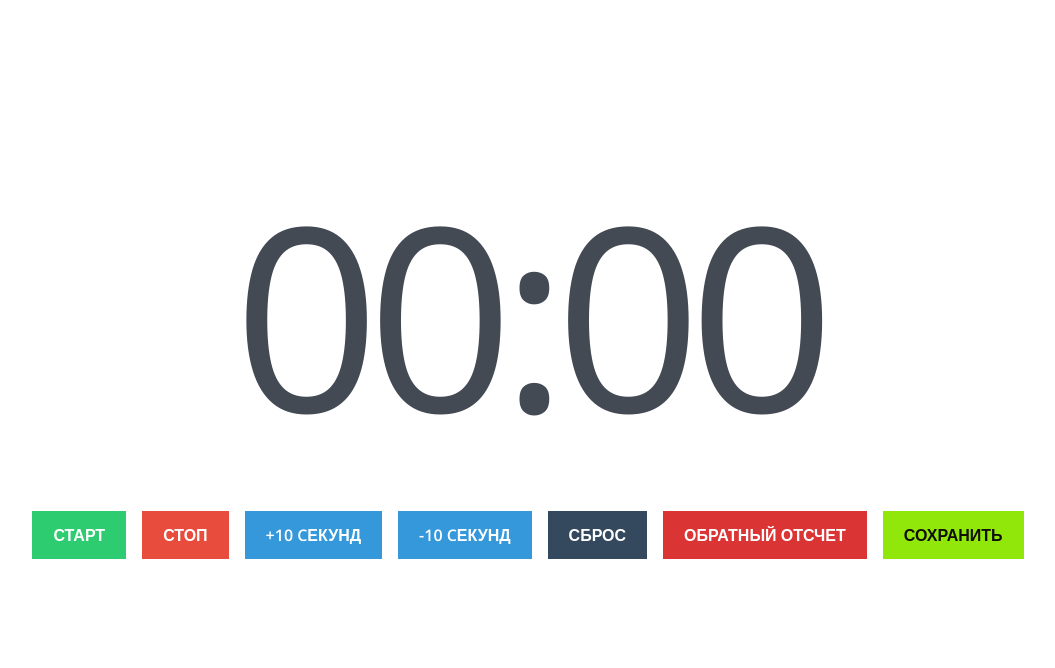
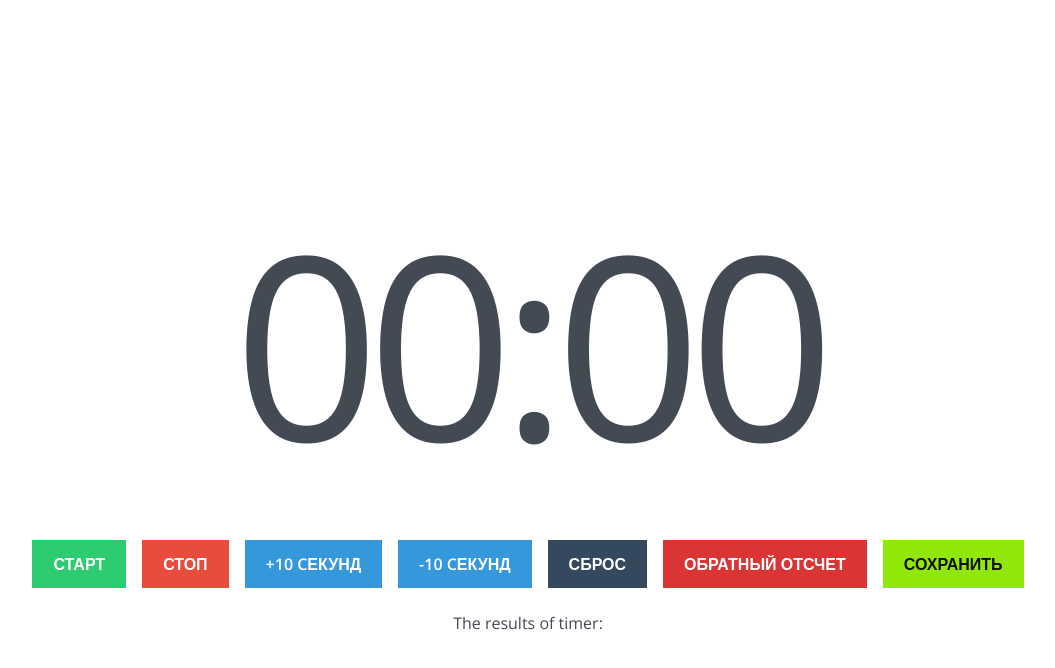
Before and after one commit to AkulichVladislav25/tasks, a plain HTML site: page 01_javascript/index.html in a window 1280 px wide. Both pictures are taken after a click on the button "СОХРАНИТЬ". Shown: the whole page, without its empty margins (112-1167 px from the left). Drawn offline with nearby package versions, Linux system fonts and the light colour scheme.

Commit message:
Begin to do divs

```diff
--- a/01_javascript/index.html
+++ b/01_javascript/index.html
@@ -21,22 +21,7 @@
             <button class="reverse button">Обратный отсчет</button>
             <button class="save button">Сохранить</button>
         </div>
-        <div class="table">
-            <table>
-                <tr>
-                    <td>&nbsp;</td>
-                    <td>&nbsp;</td>
-                </tr>
-                <tr>
-                    <td>&nbsp;</td>
-                    <td>&nbsp;</td>
-                </tr>
-                <tr>
-                    <td>&nbsp;</td>
-                    <td>&nbsp;</td>
-                </tr>
-            </table>
-        </div>
+        <div id="div1">The results of timer:</div>
     </main>
 
     <script src="index.js"></script>
--- a/01_javascript/index.js
+++ b/01_javascript/index.js
@@ -80,28 +80,18 @@ function reverseTimer() {
     oneSecond = -oneSecond;
 }
 
-function table() {
-    var array_table = [];
-    for (var i = 0; i < 5; i++) {
-        array_table[i] = [];
-        for (var j = 0; j < 5; j++) {
-            array_table[i][j] = j;
-        }
-    }
-    var code = '<table align="center" border="2" width="65%" height="45%" bordercolor="#000000" cellspacing="10" cellpadding="10" bgcolor="#fde910">';
-    for (var i = 0; i < array_table.length; i++) {
-        code += '<tr>';
-        for (var j = 0; j < array_table[i].length; j++) {
-            code += '<td>' + array_table[i][j] + '</td>';
-        }
-        code += '</tr>';
-    }
-    code += '</table>';
-    var elem = document.getElementById("content");
+document.body.onload = addElement;
+
+function addElement() {
+    let newDiv = document.createElement("div");
+    let newContent = document.createTextNode(timer.textContent);
+    newDiv.appendChild(newContent);
+    let currentDiv = document.getElementById("div1");
+    document.body.insertBefore(newDiv, currentDiv);
 }
 
 function saveResults() {
-    table();
+    addElement;
 }
 buttons.start.addEventListener('click', startClick);
 buttons.reset.addEventListener('click', resetClick);
```
